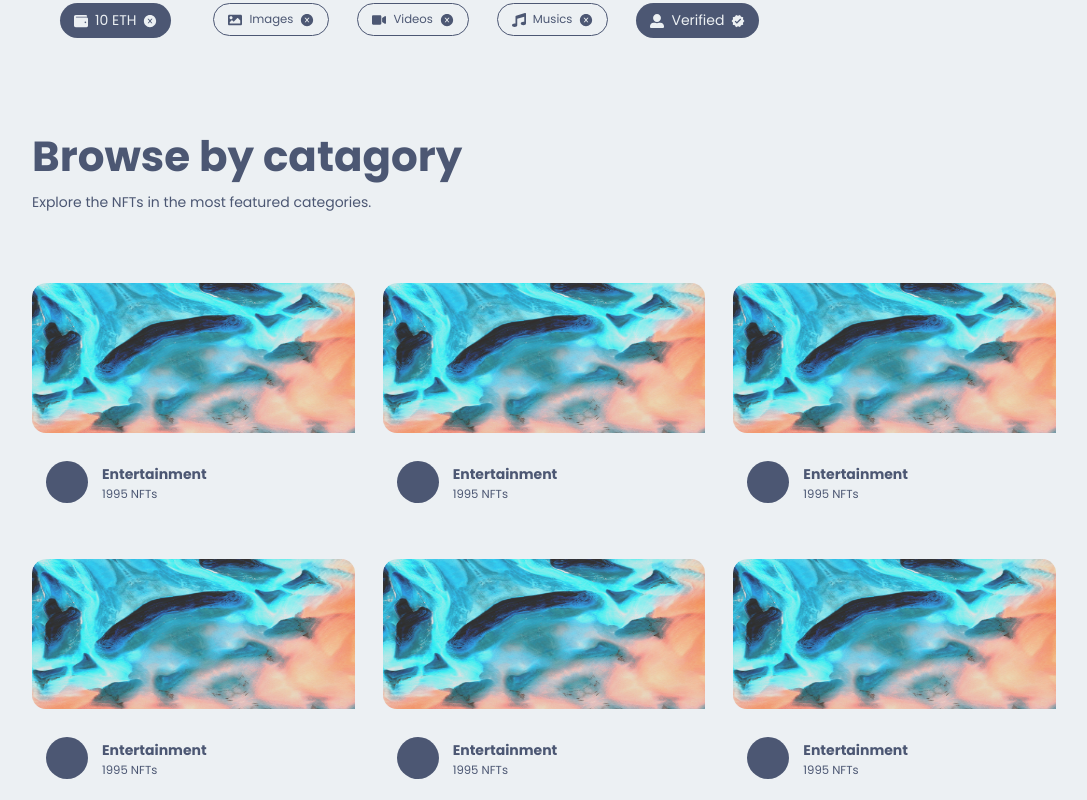
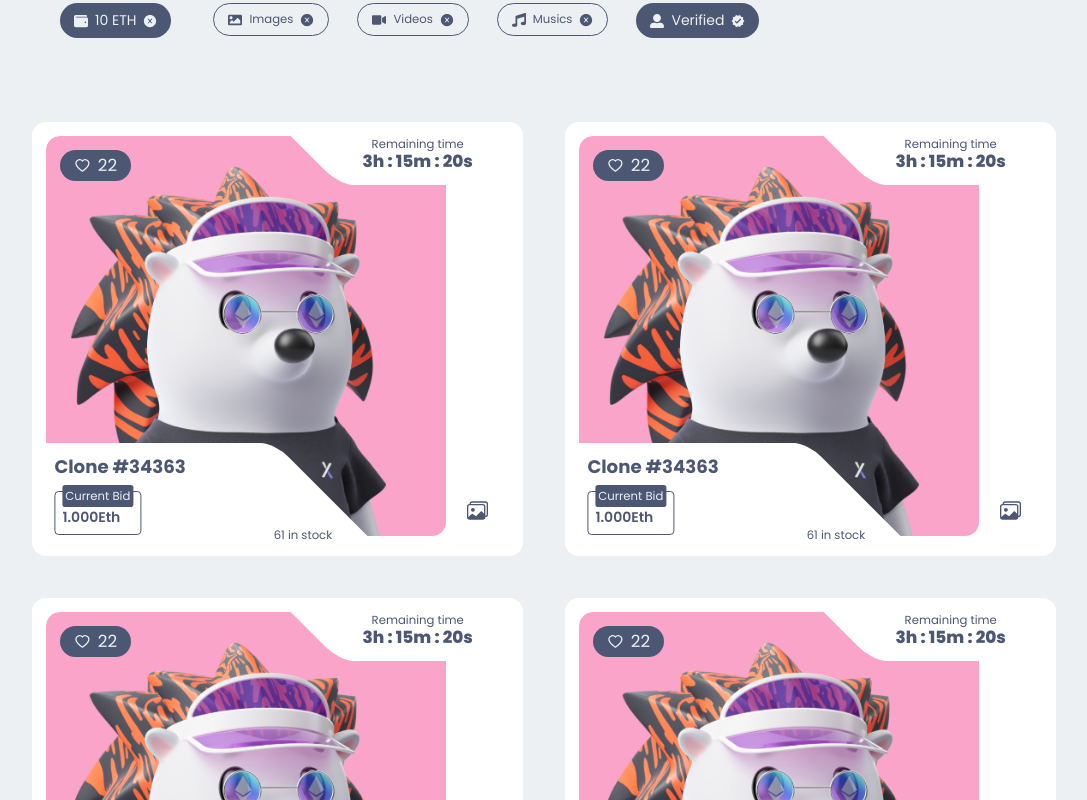
Before and after one commit to GENTLEW1ND/collegeProjectNFTMarket, a Next.js app: page / in a window 1280 px wide. Shown: the part 2820-3620 px from the top of the page, without its empty margins (96-1183 px from the left). Built offline with nearby package versions, Linux system fonts and the light colour scheme.

Commit message:
Ninth Commit

```diff
--- a/components/Catagory/Catagory.module.css
+++ b/components/Catagory/Catagory.module.css
@@ -1,13 +1,13 @@
 .box_category {
-    width: 80%;
+    width: 85%;
     margin: 0 auto;
 }
 
 .category {
-    padding: 4rem 0;
+    padding: 4rem;
     display: grid;
     grid-template-columns: repeat(6, 1fr);
-    gap: 2rem;
+    gap: 2 rem;
 }
 
 .category_box {
@@ -25,7 +25,6 @@
 
 .category_box_img{
     border-radius: 1rem;
-
 }
 
 .category_box_title{
--- a/components/ComponentIndex.js
+++ b/components/ComponentIndex.js
@@ -8,6 +8,7 @@
 import Title from './Title/Title';
 import Catagory from './Catagory/Catagory';
 import Filter from './Filter/Filter';
+import NFTCard from './NFTCard/NFTCard';
 
 export {
     Button,
@@ -19,5 +20,6 @@
     Subscribe,
     Title,
     Catagory,
-    Filter
+    Filter,
+    NFTCard
 };
--- /dev/null
+++ b/components/NFTCard/NFTCard.jsx
@@ -0,0 +1,89 @@
+import React, { useState } from "react";
+import { AiFillHeart, AiOutlineHeart } from "react-icons/ai";
+import { BsImages } from "react-icons/bs";
+import Image from "next/image";
+
+//INTERNAL IMPORT
+import Style from "./NFTCard.module.css";
+import images from "../../img";
+
+const NFTCard = () => {
+  const featureArray = [1, 2, 3, 4, 5, 6, 7, 8, 9];
+
+  const [like, setlike] = useState(true);
+
+    const likeNft =()=>{
+        if(!like){
+            setlike(true)
+        }else{
+            setlike(false)
+        }
+    }
+
+  return (
+    <div className={Style.NFTCard}>
+      {featureArray.map((el, i) => (
+        <div className={Style.NFTCard_box} key={i + 1}>
+          <div className={Style.NFTCard_box_img}>
+            <Image
+              src={images.nft_image_1}
+              alt="NFT images"
+              width={400}
+              height={400}
+              className={Style.NFTCard_box_img_img}
+            />
+          </div>
+          <div className={Style.NFTCard_box_update}>
+            <div className={Style.NFTCard_box_update_left}>
+              <div
+                className={Style.NFTCard_box_update_left_like}
+                onClick={() => likeNft()}
+              >
+                {like ? (
+                  <AiOutlineHeart />
+                ) : (
+                  <AiFillHeart
+                    className={Style.NFTCard_box_update_left_like_icon}
+                  />
+                )}
+                {""} 22
+              </div>
+            </div>
+            <div className={Style.NFTCard_box_update_right}>
+              <div className={Style.NFTCard_box_update_right_info}>
+                <small>Remaining time</small>
+                <p>3h : 15m : 20s</p>
+              </div>
+            </div>
+          </div>
+          <div className={Style.NFTCard_box_update_details}>
+            <div className={Style.NFTCard_box_update_details_price}>
+              <div className={Style.NFTCard_box_update_details_price_box}>
+                <h4>Clone #34363</h4>
+
+                <div className={Style.NFTCard_box_update_details_price_box_box}>
+                  <div
+                    className={Style.NFTCard_box_update_details_price_box_bid}
+                  >
+                    <small>Current Bid</small>
+                    <p>1.000Eth</p>
+                  </div>
+                  <div
+                    className={Style.NFTCard_box_update_details_price_box_stock}
+                  >
+                    <small>61 in stock</small>
+                  </div>
+                </div>
+              </div>
+            </div>
+            <div className={Style.NFTCard_box_update_details_category}>
+              <BsImages />
+            </div>
+          </div>
+        </div>
+      ))}
+    </div>
+  );
+};
+
+export default NFTCard;
--- /dev/null
+++ b/components/NFTCard/NFTCard.module.css
@@ -0,0 +1,189 @@
+.NFTCard {
+    width: 80%;
+    margin: 0 auto;
+    display: grid;
+    grid-template-columns: repeat(3, 1fr);
+    gap: 3rem;
+    margin-bottom: 10rem;
+}
+
+.NFTCard_box {
+    background-color: var(--shadow-light-color);
+    padding: 1rem;
+    border-radius: 1rem;
+
+    display: grid;
+    grid-template-columns: repeat(4, 1fr);
+    grid-template-rows: repeat(4, 1fr);
+    cursor: pointer;
+    transition: all .3s ease-in-out;
+
+}
+
+.NFTCard_box:hover{
+   box-shadow: var(--box-shadow);
+}
+
+.NFTCard_box:hover .NFTCard_box_img_img {
+    transform: scale(1.05);
+    border-radius: 1rem;
+}
+
+.NFTCard_box_update {
+    grid-column: 1 / -1;
+    grid-row: 1 / -2;
+    z-index: 1111;
+
+    display: flex;
+    align-items: flex-start;
+    justify-content: space-between;
+    line-height: 0;
+    overflow: hidden;
+}
+
+.NFTCard_box_update_left {
+    background-color: var(--icons-color);
+    padding: .5rem 1rem;
+    color: var(--main-bg-color);
+    border-radius: 2rem;
+    margin: 1rem;
+}
+
+.NFTCard_box_update_left_like {
+    display: flex;
+    align-items: center;
+    font-size: 1.2rem;
+    gap: .5rem;
+}
+
+.NFTCard_box_update_left_like_icon {
+    color: red;
+}
+
+.NFTCard_box_update_right {
+    background-color: var(--shadow-light-color);
+    padding: .5rem 4rem;
+    text-align: center;
+    transform: skewX(45deg);
+    border-bottom-left-radius: 1rem;
+    margin-right: -2rem;
+}
+
+.NFTCard_box_update_right_info {
+    transform: skewX(-45deg);
+    background-color: var(--shadow-light-color);
+}
+
+.NFTCard_box_update_right_info p {
+    font-size: 1.2rem;
+    font-weight: 800;
+}
+
+.NFTCard_box_img {
+    grid-column: 1 / -1;
+    grid-row: 1 / end;
+    overflow: hidden;
+    border-radius: 1rem;
+}
+
+.NFTCard_box_img_img {
+    border-radius: 1rem;
+    transition: all .4s ease-in;
+}
+
+.NFTCard_box_update_details {
+    grid-column: 1 / -1;
+    grid-row: 3 / -1;
+    line-height: 0;
+    z-index: 111;
+    align-items: flex-end;
+
+    display: grid;
+    grid-template-columns: 1.5fr 1fr;
+    overflow: hidden;
+}
+
+.NFTCard_box_update_details_price {
+    background-color: var(--shadow-light-color);
+    margin-left: -3rem;
+    padding: 0rem 0 .5rem 0;
+    transform: skewX(45deg);
+    border-top-right-radius: 1rem;
+}
+
+.NFTCard_box_update_details_price_box {
+    transform: skewX(-45deg);
+    padding-left: 3rem;
+}
+
+.NFTCard_box_update_details_price_box h4 {
+    font-size: 1.3rem;
+}
+
+.NFTCard_box_update_details_price_box_box {
+    display: flex;
+    justify-content: space-between;
+    align-items: flex-end;
+}
+
+.NFTCard_box_update_details_price_box_bid {
+    border: 1px solid var(--icons-color);
+    padding: .2rem .5rem;
+    align-items: center;
+    border-radius: .3rem;
+}
+
+.NFTCard_box_update_details_price_box_bid small {
+    background-color: var(--icons-color);
+    color: var(--main-bg-color);
+    border-radius: .2rem;
+    padding: .2rem;
+}
+
+.NFTCard_box_update_details_price_box_bid p{
+    padding: .5rem 0 0 0;
+    font-weight: 600;
+}
+
+.NFTCard_box_update_details_category{
+    color: var(--icons-color);
+    text-align: end;
+    margin: 1.5rem;
+    font-size: 1.5rem;
+}
+
+@media screen and (min-device-width: 320px) and (max-device-width: 425px) {
+    .NFTCard {
+        width: 80%;
+        margin: 0 auto;
+        grid-template-columns: 1fr;
+    }
+
+    .NFTCard_box_update_right{
+        padding: .5rem 2rem
+    }
+
+    .NFTCard_box_update_right_info p{
+        font-size:1rem ;
+    }
+}
+@media screen and (min-device-width: 427px) and (max-device-width: 768px) {
+    .NFTCard {
+        width: 90%;
+        grid-template-columns: repeat(2, 1fr);
+    }
+
+    .NFTCard_box_update_right{
+        padding: .5rem 2rem
+    }
+
+    .NFTCard_box_update_right_info p{
+        font-size:1rem ;
+    }
+}
+
+@media screen and (min-device-width: 770px) and (max-device-width: 1024px) {
+    .NFTCard {
+        grid-template-columns: repeat(2, 1fr);
+    }
+}
--- a/pages/index.js
+++ b/pages/index.js
@@ -2,7 +2,7 @@
 
 //INTERNAL IMPORT
 import Style from "../styles/index.module.css"
-import { HeroSection, Service, BigNFTSlider, Subscribe, Title, Catagory, Filter } from '../components/ComponentIndex'
+import { HeroSection, Service, BigNFTSlider, Subscribe, Title, Catagory, Filter, NFTCard } from '../components/ComponentIndex'
 
 const Home = () => {
   return (
@@ -14,6 +14,7 @@
         paragraph="Discover the most outstanding NFTs in all topics of life."
       />
       <Filter />
+      <NFTCard/>
       <Title heading="Browse by catagory"
         paragraph="Explore the NFTs in the most featured categories."
       />
```
